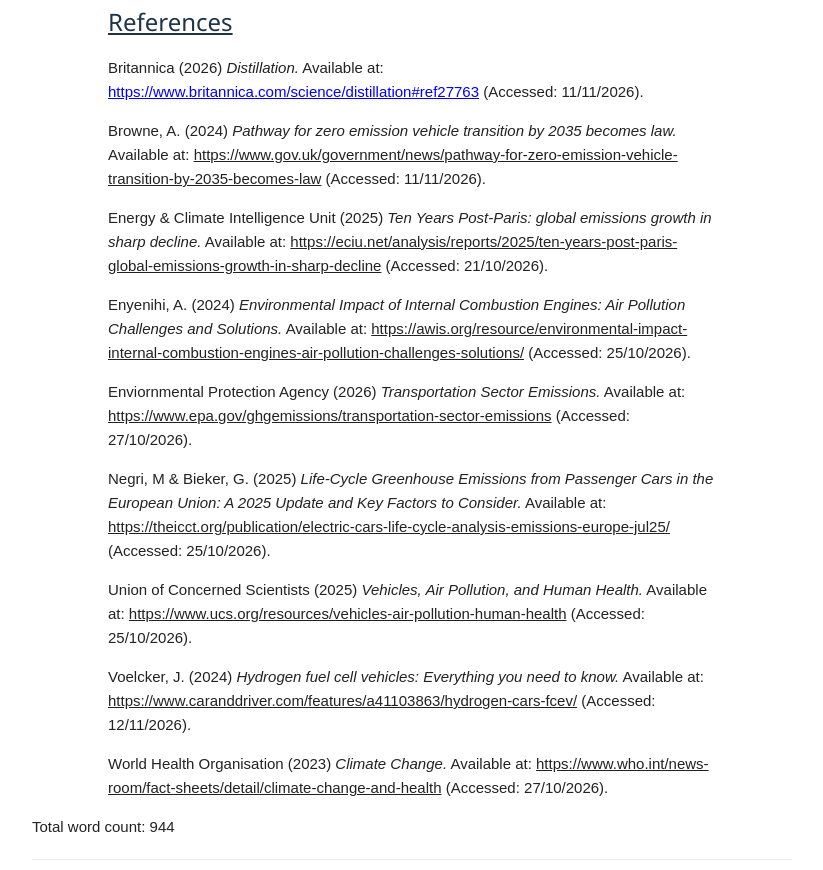
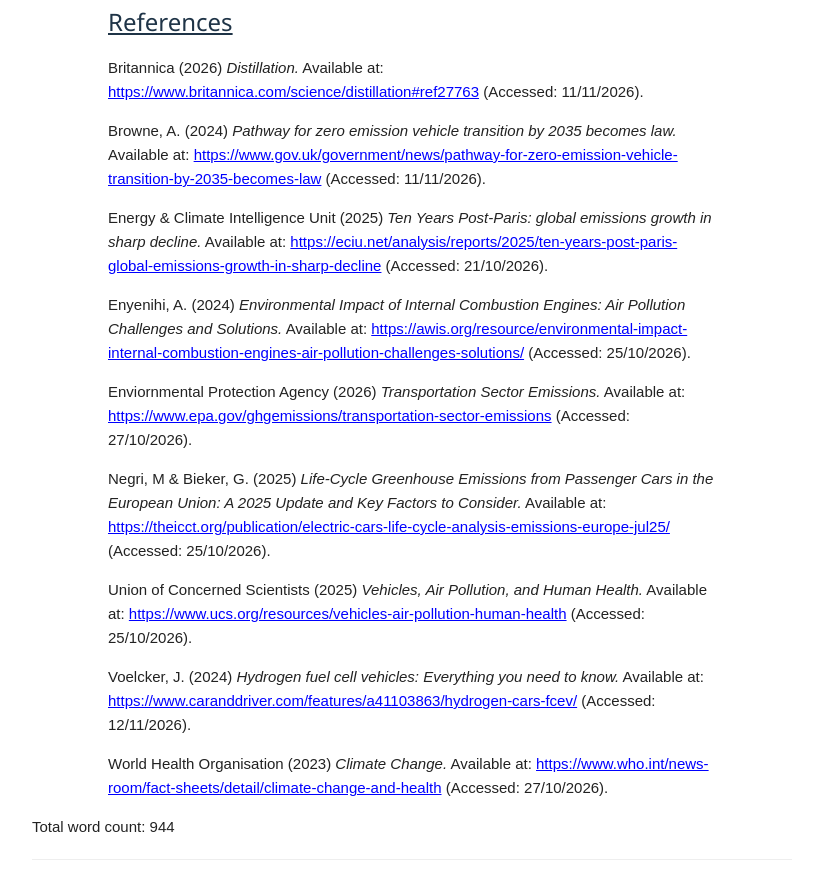
Before and after one commit to FEPSFY6964071/FY6964071, a plain HTML site: page index.html in a window 1280 px wide. Shown: the part 3007-3877 px from the top of the page, without its empty margins (228-1051 px from the left). Drawn offline with nearby package versions, Linux system fonts and the light colour scheme.

```diff
--- a/index.html
+++ b/index.html
@@ -189,14 +189,14 @@
 
  <h3 id="References"><u>References</u></h3>
 <p>Britannica (2026) <i>Distillation.</i> Available at: <a href="https://www.britannica.com/science/distillation#ref27763" class="link_colour">https://www.britannica.com/science/distillation#ref27763</a> (Accessed: 11/11/2026).</p>
-<p>Browne, A. (2024) <i>Pathway for zero emission vehicle transition by 2035 becomes law.</i> Available at: <a href="https://www.gov.uk/government/news/pathway-for-zero-emission-vehicle-transition-by-2035-becomes-law">https://www.gov.uk/government/news/pathway-for-zero-emission-vehicle-transition-by-2035-becomes-law</a> (Accessed: 11/11/2026).</p>
-<p>Energy & Climate Intelligence Unit (2025) <i>Ten Years Post-Paris: global emissions growth in sharp decline.</i> Available at: <a href="https://eciu.net/analysis/reports/2025/ten-years-post-paris-global-emissions-growth-in-sharp-decline">https://eciu.net/analysis/reports/2025/ten-years-post-paris-global-emissions-growth-in-sharp-decline</a> (Accessed: 21/10/2026).</p>
-<p>Enyenihi, A. (2024) <i>Environmental Impact of Internal Combustion Engines: Air Pollution Challenges and Solutions.</i> Available at: <a href="https://awis.org/resource/environmental-impact-internal-combustion-engines-air-pollution-challenges-solutions/">https://awis.org/resource/environmental-impact-internal-combustion-engines-air-pollution-challenges-solutions/</a> (Accessed: 25/10/2026).</p>
-<p>Enviornmental Protection Agency (2026) <i>Transportation Sector Emissions.</i> Available at: <a href="https://www.epa.gov/ghgemissions/transportation-sector-emissions">https://www.epa.gov/ghgemissions/transportation-sector-emissions</a> (Accessed: 27/10/2026).</p>
-<p>Negri, M & Bieker, G. (2025) <i>Life-Cycle Greenhouse Emissions from Passenger Cars in the European Union: A 2025 Update and Key Factors to Consider.</i> Available at: <a href="https://theicct.org/publication/electric-cars-life-cycle-analysis-emissions-europe-jul25/">https://theicct.org/publication/electric-cars-life-cycle-analysis-emissions-europe-jul25/</a> (Accessed: 25/10/2026).</p>
-<p>Union of Concerned Scientists (2025) <i>Vehicles, Air Pollution, and Human Health.</i> Available at: <a href="https://www.ucs.org/resources/vehicles-air-pollution-human-health">https://www.ucs.org/resources/vehicles-air-pollution-human-health</a> (Accessed: 25/10/2026).</p>
-<p>Voelcker, J. (2024) <i>Hydrogen fuel cell vehicles: Everything you need to know.</i> Available at: <a href="https://www.caranddriver.com/features/a41103863/hydrogen-cars-fcev/">https://www.caranddriver.com/features/a41103863/hydrogen-cars-fcev/</a> (Accessed: 12/11/2026).</p>
-<p>World Health Organisation (2023) <i>Climate Change.</i> Available at: <a href="https://www.who.int/news-room/fact-sheets/detail/climate-change-and-health">https://www.who.int/news-room/fact-sheets/detail/climate-change-and-health</a> (Accessed: 27/10/2026).</p>
+<p>Browne, A. (2024) <i>Pathway for zero emission vehicle transition by 2035 becomes law.</i> Available at: <a href="https://www.gov.uk/government/news/pathway-for-zero-emission-vehicle-transition-by-2035-becomes-law" class="link_colour">https://www.gov.uk/government/news/pathway-for-zero-emission-vehicle-transition-by-2035-becomes-law</a> (Accessed: 11/11/2026).</p>
+<p>Energy & Climate Intelligence Unit (2025) <i>Ten Years Post-Paris: global emissions growth in sharp decline.</i> Available at: <a href="https://eciu.net/analysis/reports/2025/ten-years-post-paris-global-emissions-growth-in-sharp-decline" class="link_colour">https://eciu.net/analysis/reports/2025/ten-years-post-paris-global-emissions-growth-in-sharp-decline</a> (Accessed: 21/10/2026).</p>
+<p>Enyenihi, A. (2024) <i>Environmental Impact of Internal Combustion Engines: Air Pollution Challenges and Solutions.</i> Available at: <a href="https://awis.org/resource/environmental-impact-internal-combustion-engines-air-pollution-challenges-solutions/" class="link_colour">https://awis.org/resource/environmental-impact-internal-combustion-engines-air-pollution-challenges-solutions/</a> (Accessed: 25/10/2026).</p>
+<p>Enviornmental Protection Agency (2026) <i>Transportation Sector Emissions.</i> Available at: <a href="https://www.epa.gov/ghgemissions/transportation-sector-emissions" class="link_colour">https://www.epa.gov/ghgemissions/transportation-sector-emissions</a> (Accessed: 27/10/2026).</p>
+<p>Negri, M & Bieker, G. (2025) <i>Life-Cycle Greenhouse Emissions from Passenger Cars in the European Union: A 2025 Update and Key Factors to Consider.</i> Available at: <a href="https://theicct.org/publication/electric-cars-life-cycle-analysis-emissions-europe-jul25/" class="link_colour">https://theicct.org/publication/electric-cars-life-cycle-analysis-emissions-europe-jul25/</a> (Accessed: 25/10/2026).</p>
+<p>Union of Concerned Scientists (2025) <i>Vehicles, Air Pollution, and Human Health.</i> Available at: <a href="https://www.ucs.org/resources/vehicles-air-pollution-human-health" class="link_colour">https://www.ucs.org/resources/vehicles-air-pollution-human-health</a> (Accessed: 25/10/2026).</p>
+<p>Voelcker, J. (2024) <i>Hydrogen fuel cell vehicles: Everything you need to know.</i> Available at: <a href="https://www.caranddriver.com/features/a41103863/hydrogen-cars-fcev/" class="link_colour">https://www.caranddriver.com/features/a41103863/hydrogen-cars-fcev/</a> (Accessed: 12/11/2026).</p>
+<p>World Health Organisation (2023) <i>Climate Change.</i> Available at: <a href="https://www.who.int/news-room/fact-sheets/detail/climate-change-and-health" class="link_colour">https://www.who.int/news-room/fact-sheets/detail/climate-change-and-health</a> (Accessed: 27/10/2026).</p>
     </div>
 
   </body>
```
